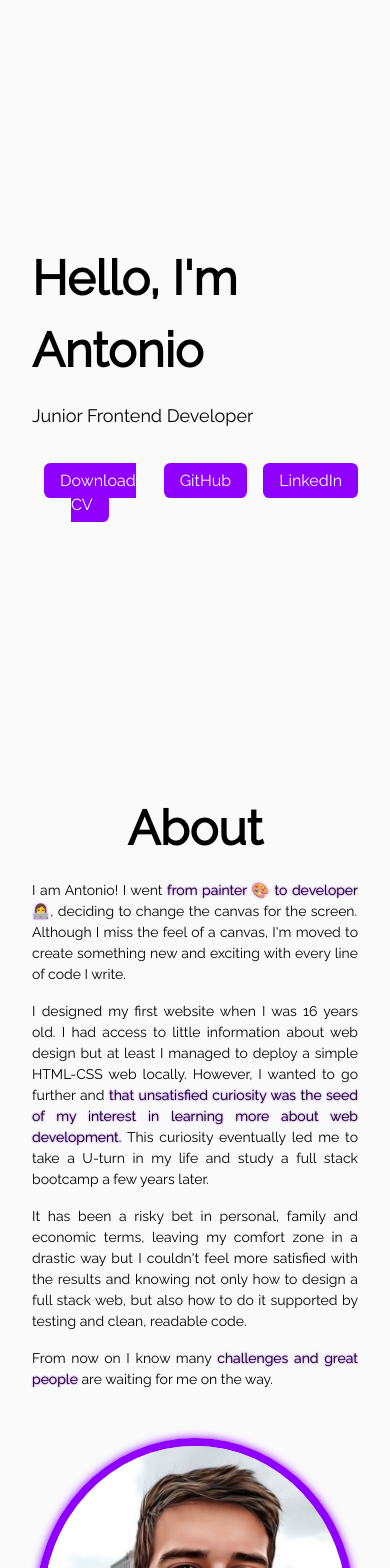
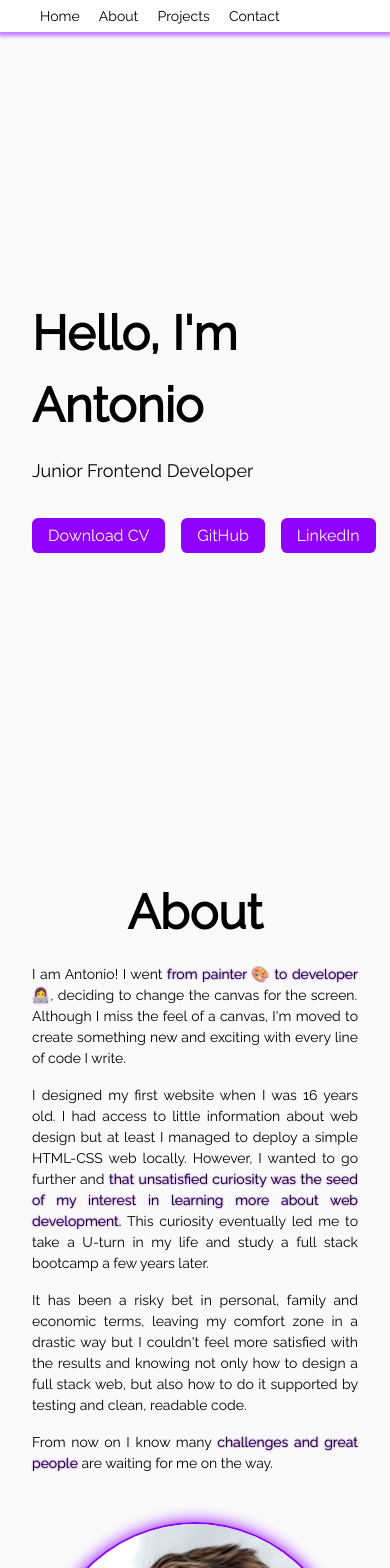
Before and after one commit to AntonioJRuizG/My_Portfolio, a React (Vite) app: page / in a window 390 px wide. Shown: the top 1568 px of the page. Built offline with nearby package versions, Linux system fonts and the light colour scheme.

Commit message:
Add navigation bar and anchor elements

```diff
--- a/src/app/app.jsx
+++ b/src/app/app.jsx
@@ -4,10 +4,12 @@ import Gallery from '../components/gallery/gallery.jsx';
 import React from 'react';
 import Footer from '../components/footer/footer.jsx';
 import Contact from '../components/contact/contact.jsx';
+import NavigationMenu from '../components/menu/menu.jsx';
 
 export default function App() {
   return (
     <>
+      <NavigationMenu></NavigationMenu>
       <Home></Home>
       <About></About>
       <Gallery></Gallery>
--- a/src/components/about/about.jsx
+++ b/src/components/about/about.jsx
@@ -5,7 +5,7 @@ import styles from './about.module.scss';
 
 export default function About() {
   return (
-    <section className={styles.aboutSection}>
+    <section id="about" className={styles.aboutSection}>
       <h2>About</h2>
       <article className={styles.article}>
         <div className={styles.paragraphContainer}>
--- a/src/components/about/about.module.scss
+++ b/src/components/about/about.module.scss
@@ -1,8 +1,9 @@
 @import '../../style/variables.scss';
 
 .aboutSection {
+  scroll-margin-top: 40px;
   margin: 0 2rem 3rem 2rem;
-  min-height: 90vh;
+  min-height: 100vh;
   h2 {
     font-size: 3rem;
     text-align: center;
@@ -35,8 +36,8 @@
       margin: auto;
       max-width: 20rem;
       border-radius: 50%;
-      border: 0.5rem solid $main_theme_color;
-      box-shadow: 0 0 0.5rem rgba($main_theme_color, 1);
+      border: 2px solid $main_theme_color;
+      box-shadow: 0 0 1rem rgba($main_theme_color, 1);
     }
   }
 
--- a/src/components/button/button.module.scss
+++ b/src/components/button/button.module.scss
@@ -7,7 +7,7 @@
   background-color: $main_theme_color;
   font-family: $font_default;
   font-size: 1rem;
-  min-width: max-content;
+  white-space: nowrap;
 }
 
 .link:hover {
--- a/src/components/contact/contact.jsx
+++ b/src/components/contact/contact.jsx
@@ -7,8 +7,8 @@ import { LinksList } from '../home/home.jsx';
 
 export default function Contact() {
   return (
-    <section className={styles.contactSection}>
-      <h2>Let's contact!</h2>
+    <section id="contact" className={styles.contactSection}>
+      <h2>Let's get in touch!</h2>
 
       <article className={styles.article}>
         <div>
--- a/src/components/contact/contact.module.scss
+++ b/src/components/contact/contact.module.scss
@@ -1,8 +1,10 @@
 @import '../../style/variables.scss';
 
 .contactSection {
+  scroll-margin-top: 40px;
   margin: 0 2rem 3rem 2rem;
-  min-height: 90vh;
+  min-height: 100vh;
+
   h2 {
     font-size: 3rem;
     text-align: center;
--- a/src/components/gallery/gallery.jsx
+++ b/src/components/gallery/gallery.jsx
@@ -20,7 +20,7 @@ const projectList = [
 
 export default function Gallery() {
   return (
-    <section className={styles.gallerySection}>
+    <section id="projects" className={`${styles.gallerySection} projects`}>
       <h2 className={styles.gallerySectionTitle}>Projects</h2>
       <ul className={styles.galleryItems}>
         {projectList.map((item) => (
--- a/src/components/gallery/gallery.module.scss
+++ b/src/components/gallery/gallery.module.scss
@@ -1,8 +1,9 @@
 @import '../../style/variables.scss';
 
 .gallerySection {
+  scroll-margin-top: 40px;
   margin: 0 2rem 3rem 2rem;
-  min-height: 90vh;
+  min-height: 100vh;
 
   .gallerySectionTitle {
     font-size: 3rem;
--- a/src/components/home/home.jsx
+++ b/src/components/home/home.jsx
@@ -21,7 +21,7 @@ export const LinksList = [
 
 export default function Home() {
   return (
-    <section className={styles.homeSection}>
+    <section id="home" className={`${styles.homeSection} home`}>
       <h1> Hello, I'm Antonio</h1>
       <p>Junior Frontend Developer</p>
 
--- a/src/components/home/home.module.scss
+++ b/src/components/home/home.module.scss
@@ -6,7 +6,7 @@
   flex-direction: column;
   align-items: flex-start;
   justify-content: center;
-  height: 90vh;
+  height: 100vh;
 
   h1 {
     font-size: 3rem;
--- /dev/null
+++ b/src/components/menu/menu.jsx
@@ -0,0 +1,39 @@
+import React, { useEffect } from 'react';
+
+// @ts-ignore
+import styles from './menu.module.scss';
+
+const menuOptions = [
+  { id: '1', label: 'Home', path: '#home' },
+  { id: '2', label: 'About', path: '#about' },
+  { id: '3', label: 'Projects', path: '#projects' },
+  { id: '4', label: 'Contact', path: '#contact' },
+];
+
+export default function NavigationMenu() {
+  function handleClick(event) {
+    event.preventDefault();
+    const seccionDestino = document.querySelector(
+      event.target.getAttribute('href')
+    );
+    seccionDestino.scrollIntoView({ behavior: 'smooth' });
+  }
+  return (
+    <>
+      <nav className={styles.mainMenu}>
+        <ul className={styles.mainMenuList}>
+          {menuOptions.map((item) => (
+            <a
+              key={item.id}
+              href={item.path}
+              className={styles.link}
+              onClick={handleClick}
+            >
+              {item.label}
+            </a>
+          ))}
+        </ul>
+      </nav>
+    </>
+  );
+}
--- /dev/null
+++ b/src/components/menu/menu.module.scss
@@ -0,0 +1,43 @@
+@import '../../style/variables.scss';
+
+.mainMenu {
+  height: 2rem;
+  background-color: white;
+  box-shadow: 0px 2px 4px 2px rgba($main_theme_color, 0.5);
+  position: fixed;
+  width: 100%;
+  display: flex;
+  align-items: center;
+  justify-content: right;
+
+  .mainMenuList {
+    display: flex;
+    flex-direction: row;
+    justify-content: flex-end;
+    gap: 0.2rem;
+    font-family: $font_default;
+    font-size: 0.875rem;
+
+    margin: 0 2rem 0 2rem;
+
+    .link {
+      cursor: pointer;
+      border-radius: 0.4rem;
+      padding: 0rem 0.5rem 0rem 0.5rem;
+      white-space: nowrap;
+      color: black;
+    }
+    .link:hover {
+      color: $main_theme_color;
+    }
+    .link:active {
+      color: white;
+      background-color: $main_theme_color;
+    }
+  }
+}
+@media (max-width: 500px) {
+  .mainMenu {
+    justify-content: flex-start;
+  }
+}
```
